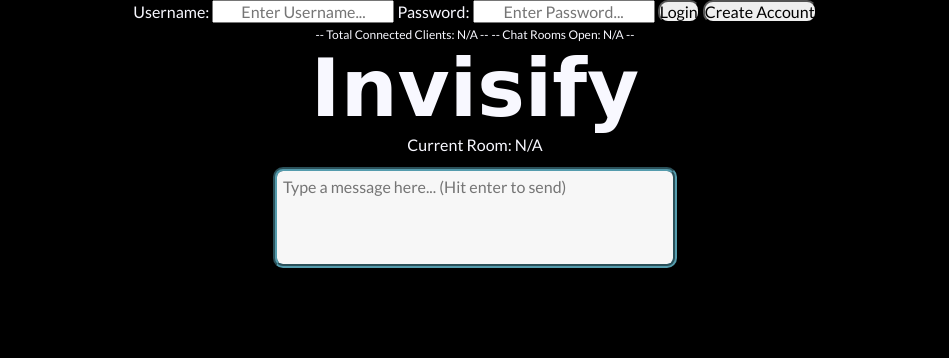
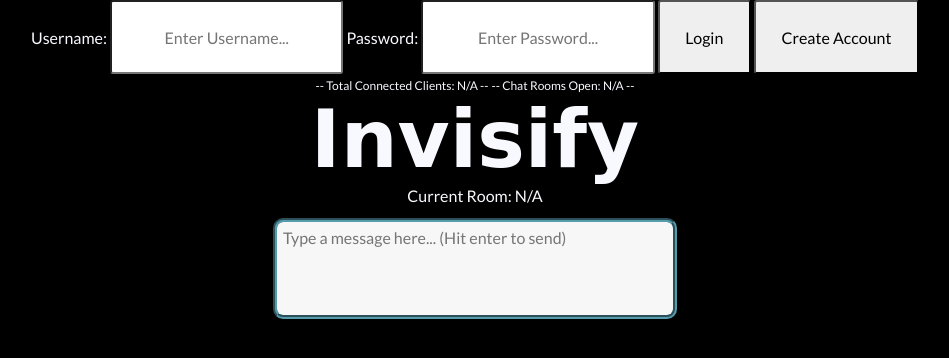
Before and after one commit to FrootLoopJunkie/Echolocation, a website: page public/index.html in a window 1280 px wide. Shown: the whole page, without its empty margins (165-1114 px from the left). Drawn offline with nearby package versions, Linux system fonts and the light colour scheme; no server answers; a web font is replaced by a local one.

Commit message:
Update style.css

```diff
--- a/public/style.css
+++ b/public/style.css
@@ -37,11 +37,14 @@ h1:hover{
 
 input{
     color: black;
+    border-radius: 3px;
+    padding: 2%;
 }
 
 button{
     color: black;
-    border-radius: 10px;
+    border-radius: 3px;
+    padding: 2%;
 }
 
 #inputField{
```
